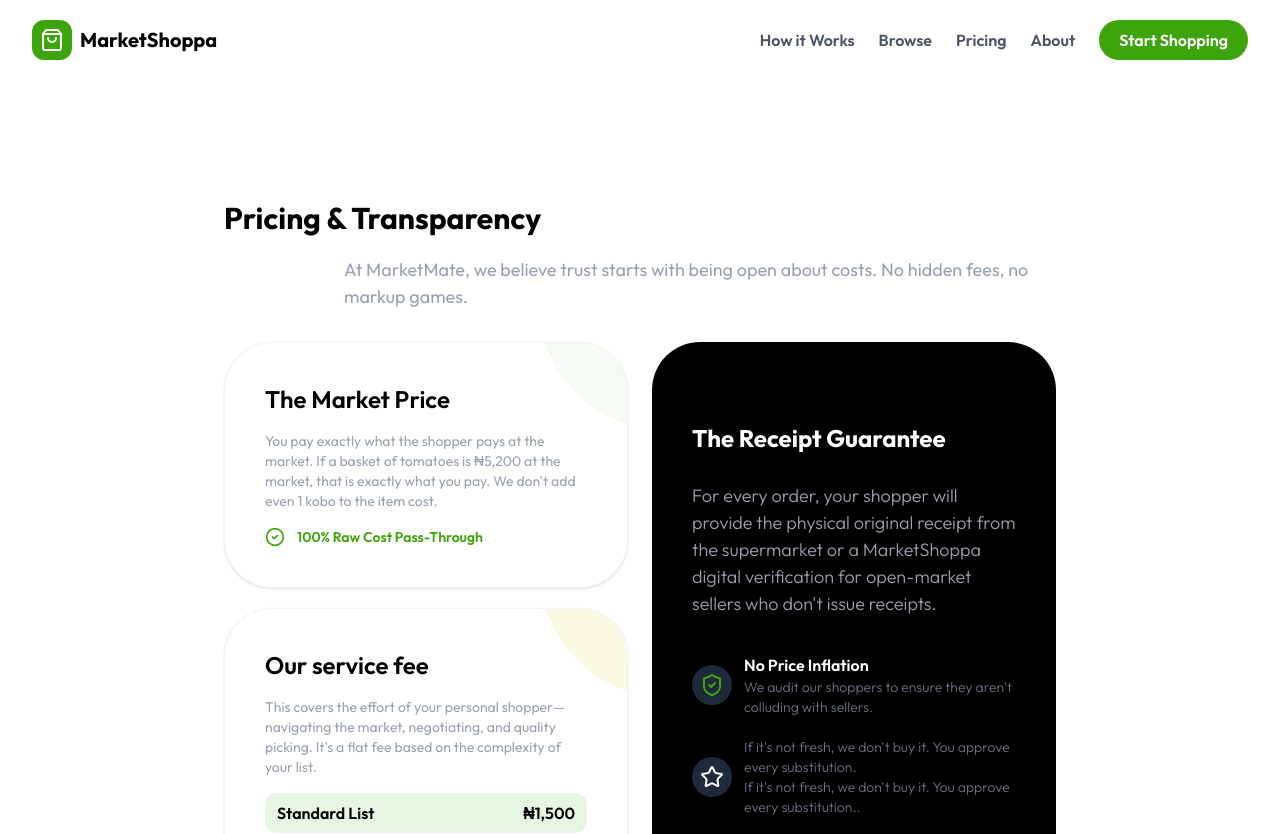
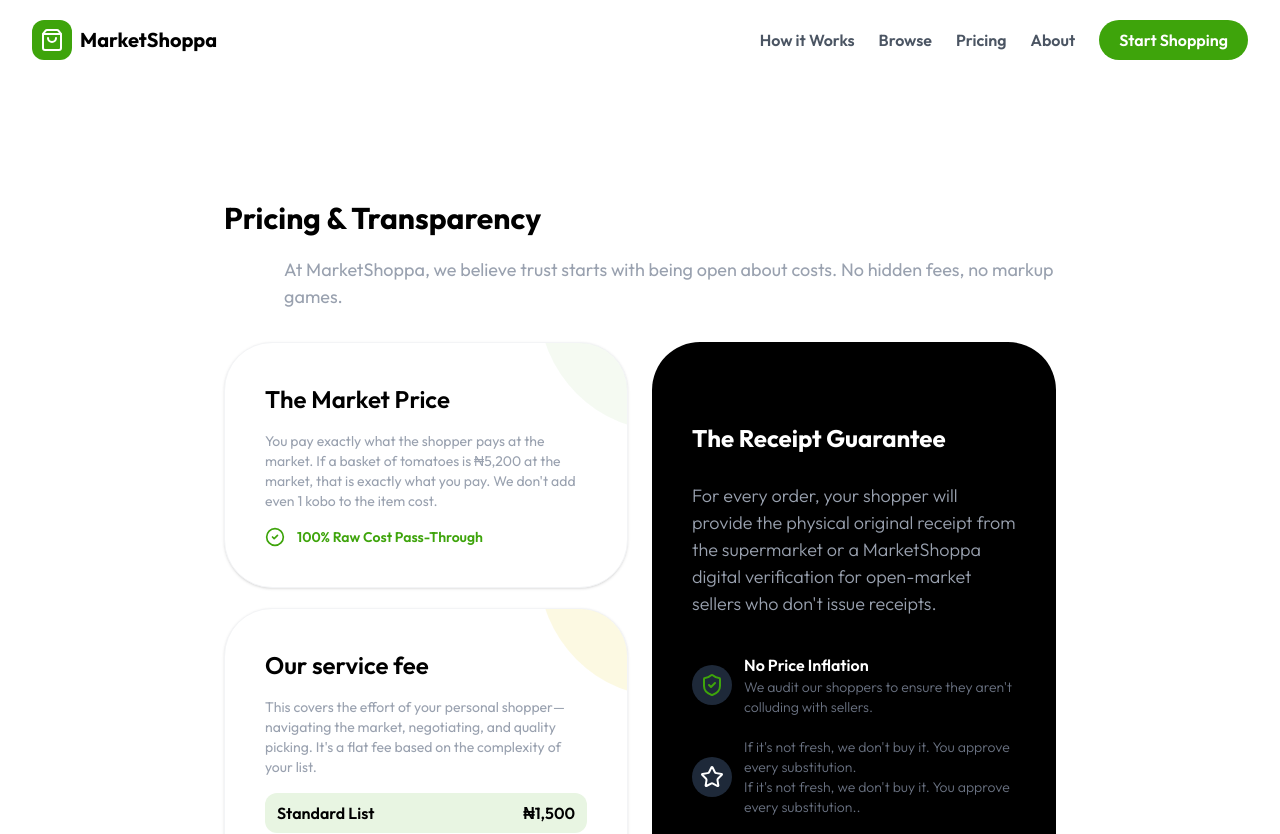
Before and after one commit to Dakjebbin/marketshoppa, a Next.js app: page /pages/pricing in a window 1280 px wide. Shown: the top 834 px of the page. Built offline with nearby package versions, Linux system fonts and the light colour scheme.

Commit message:
more update

```diff
--- a/app/pages/pricing/Pricing.tsx
+++ b/app/pages/pricing/Pricing.tsx
@@ -7,11 +7,9 @@
         <div className="mt-20">
           <h1 className="sm:text-3xl text-2xl font-bold mb-5">Pricing & Transparency</h1>
           <p className="sm:pl-15 pl-10 mb-8 text-gray-400 sm:text-[18px] text-[14px]">
-          <p className="sm:pl-15 pl-10 mb-8 text-gray-400 sm:text-[18px] text-[14px]">
-            At MarketMate, we believe trust starts with being open about
+            At MarketShoppa, we believe trust starts with being open about
             costs. No hidden fees, no markup games.
-          </p>          </p>
-        </div>
+          </p>        </div>
         <div className="flex flex-wrap gap-6">
           <div className="grow flex flex-col gap-5 basis-70">
             <div className="relative bg-white p-10 rounded-[3rem] border border-gray-100 shadow-sm overflow-hidden">
```
